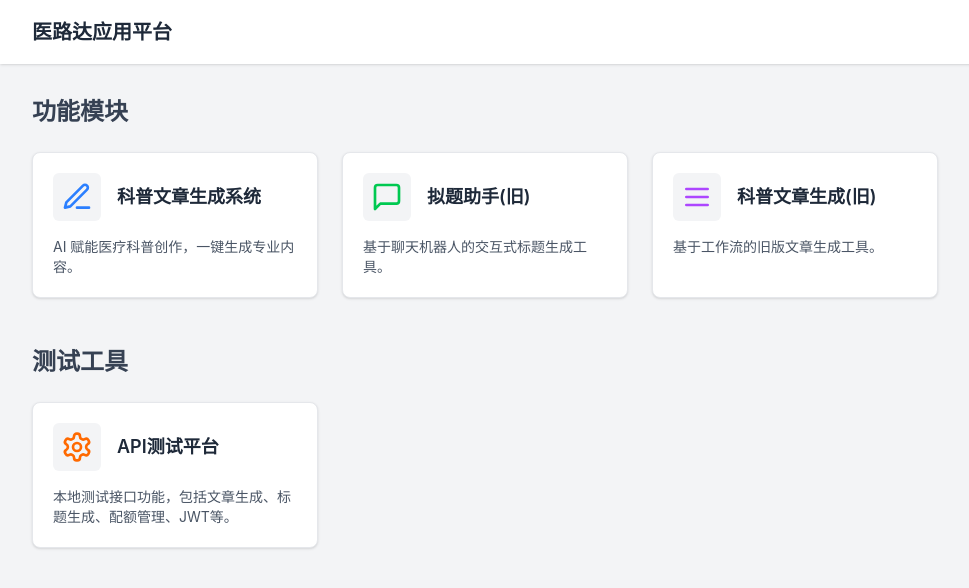
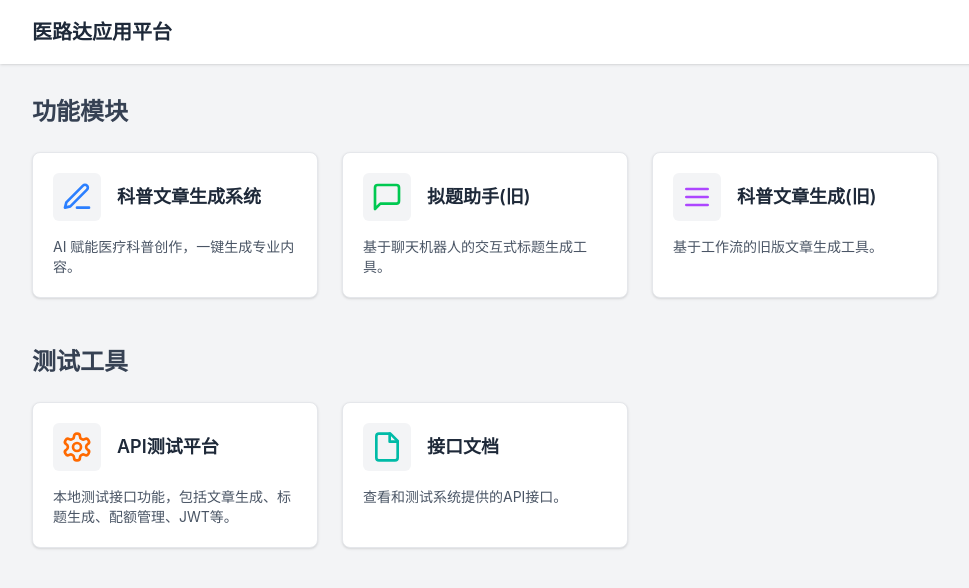
Before and after one commit to cnluocj/yilu-api, a Next.js app: page / in a window 1280 px wide. Shown: the top 588 px of the page, without its empty margins (0-969 px from the left). Built offline with nearby package versions, Linux system fonts and the light colour scheme.

Commit message:
主页新增接口文档入口

```diff
--- a/src/app/page.tsx
+++ b/src/app/page.tsx
@@ -49,6 +49,17 @@ export default function HomePage() {
       icon: (
         <svg xmlns="http://www.w3.org/2000/svg" width="24" height="24" viewBox="0 0 24 24" fill="none" stroke="currentColor" strokeWidth="2" strokeLinecap="round" strokeLinejoin="round" className="w-8 h-8 text-orange-500">
             <path d="M12.22 2h-.44a2 2 0 0 0-2 2v.18a2 2 0 0 1-1 1.73l-.43.25a2 2 0 0 1-2 0l-.15-.08a2 2 0 0 0-2.73.73l-.22.38a2 2 0 0 0 .73 2.73l.15.1a2 2 0 0 1 1 1.72v.51a2 2 0 0 1-1 1.74l-.15.09a2 2 0 0 0-.73 2.73l.22.38a2 2 0 0 0 2.73.73l.15-.08a2 2 0 0 1 2 0l.43.25a2 2 0 0 1 1 1.73V20a2 2 0 0 0 2 2h.44a2 2 0 0 0 2-2v-.18a2 2 0 0 1 1-1.73l.43-.25a2 2 0 0 1 2 0l.15.08a2 2 0 0 0 2.73-.73l.22-.39a2 2 0 0 0-.73-2.73l-.15-.08a2 2 0 0 1-1-1.74v-.5a2 2 0 0 1 1-1.74l.15-.09a2 2 0 0 0 .73-2.73l-.22-.38a2 2 0 0 0-2.73-.73l-.15.08a2 2 0 0 1-2 0l-.43-.25a2 2 0 0 1-1-1.73V4a2 2 0 0 0-2-2z"></path><circle cx="12" cy="12" r="3"></circle>
+        </svg>
+      )
+    },
+    {
+      title: '接口文档',
+      description: '查看和测试系统提供的API接口。',
+      href: 'https://apifox.com/apidoc/shared/c5b5f7d6-2bf2-408f-a63e-034bac64fd6b/278381039e0',
+      icon: (
+        <svg xmlns="http://www.w3.org/2000/svg" width="24" height="24" viewBox="0 0 24 24" fill="none" stroke="currentColor" strokeWidth="2" strokeLinecap="round" strokeLinejoin="round" className="w-8 h-8 text-teal-500"> {/* Document Icon */}
+          <path d="M14.5 2H6a2 2 0 0 0-2 2v16a2 2 0 0 0 2 2h12a2 2 0 0 0 2-2V7.5L14.5 2z"></path>
+          <polyline points="14 2 14 8 20 8"></polyline>
         </svg>
       )
     }
```
